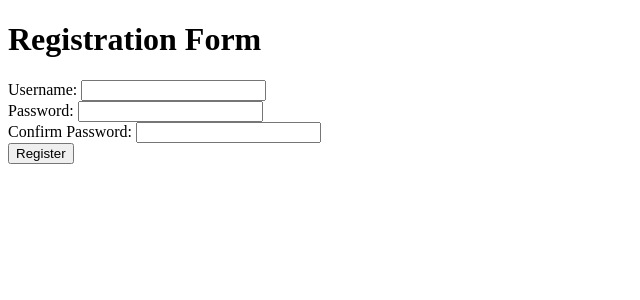
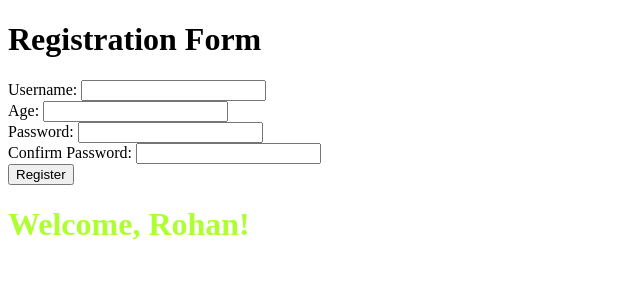
Before and after one commit to badalharit/react_learning, a React (Create React App) app in the folder myapp/: page / in a window 1280 px wide. Shown: the top 300 px of the page, without its empty margins (0-640 px from the left). Built offline with nearby package versions, Linux system fonts and the light colour scheme.

Commit message:
Conditional Rendering

```diff
--- a/myapp/src/screens/RegistrationForm.js
+++ b/myapp/src/screens/RegistrationForm.js
@@ -1,6 +1,8 @@
 import React from "react";
+import WelcomeMembers from "./WelcomeMembers";
 
 function RegistrationForm() {
+  let age = 17;
     function RegisterTheUser(e){
         e.preventDefault(); // Do not reload the screen on submitting the Form
         alert("Registration Successful!");
@@ -12,6 +14,9 @@ function RegistrationForm() {
             <label>Username: </label>
             <input type="text" name="username" required/>
             <br/>
+            <label>Age: </label>
+            <input type="number" name="age" required/>
+            <br/>
             <label>Password: </label>
             <input type="password" name="password" required/>
             <br/>
@@ -20,6 +25,8 @@ function RegistrationForm() {
             <br/>
             <input type="submit" onClick={RegisterTheUser} value="Register"/>
         </form>
+        {age >= 18? <WelcomeMembers name="Mohan"/>: <WelcomeMembers name='Rohan'></WelcomeMembers>}
+
       </div>
     );
 }
```
